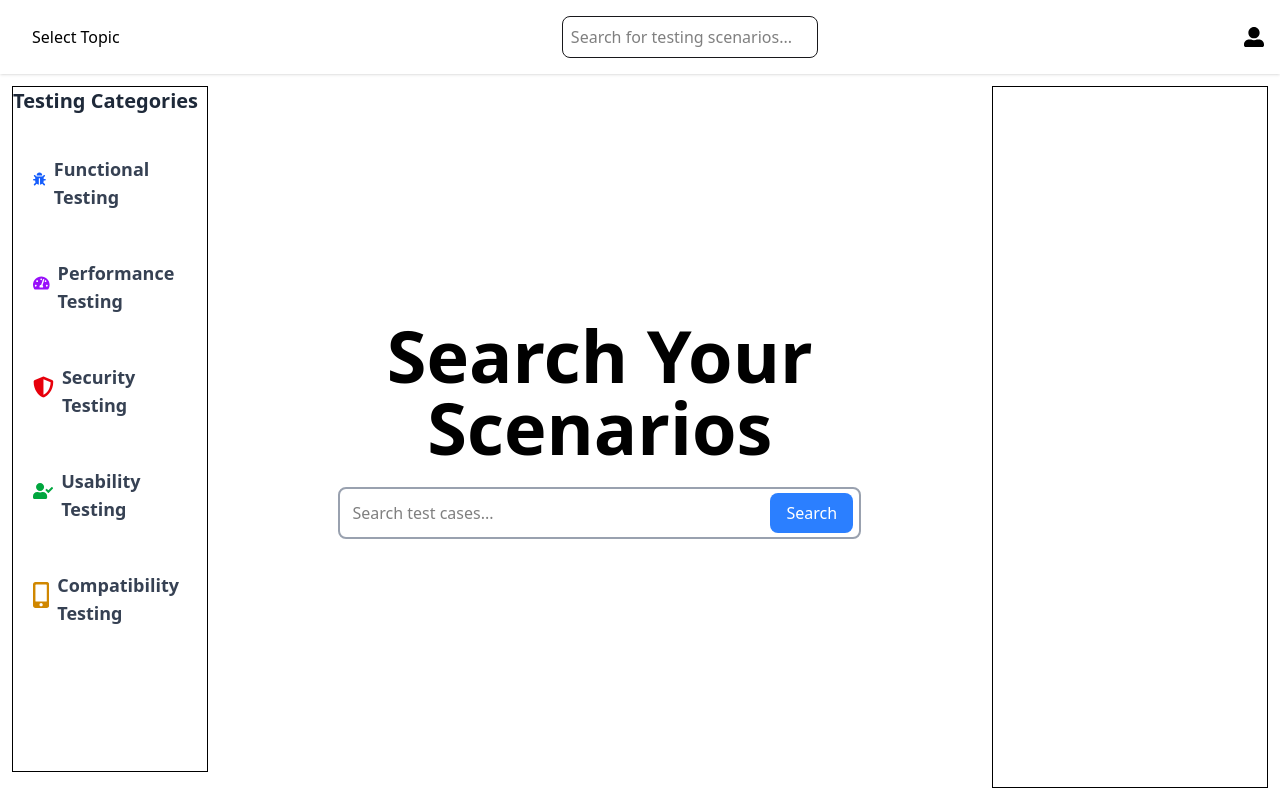
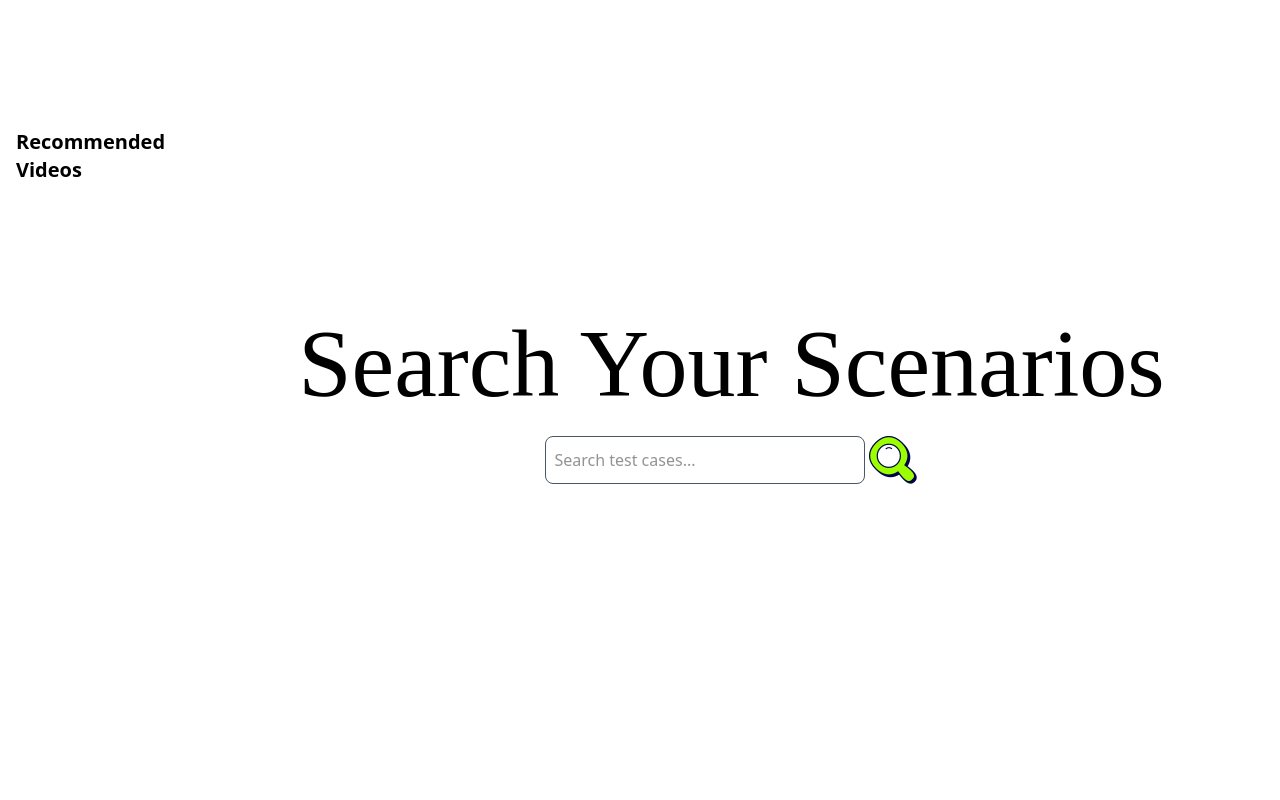
Before and after one commit to Abhishekk-bari/Manual_Testing, a React (Vite) app: page /dashboard in a window 1280 px wide. Built offline with nearby package versions, Linux system fonts and the light colour scheme; the HTML template or start-up script is replaced by a standard one.

Commit message:
done with main content

```diff
--- a/src/component/Dashboard/Dashboard.tsx
+++ b/src/component/Dashboard/Dashboard.tsx
@@ -9,7 +9,7 @@ const DashboardLayout: React.FC = () => {
     <div className="flex h-screen">
       {/* <Sidebar /> */}
       <div className="flex-1 flex flex-col overflow-hidden">
-        <Header />
+        {/* <Header /> */}
         <Outlet /> {/* This will render the nested routes */}
       </div>
     </div>
--- a/src/component/Dashboard/MainContent.tsx
+++ b/src/component/Dashboard/MainContent.tsx
@@ -1,5 +1,6 @@
 import React, { useEffect, useRef, useState } from "react";
 import { Link } from "react-router-dom";
+import search from '../../assets/Thumbnils/icons/Search-.png'
 import {
   FaBug,
   FaTachometerAlt,
@@ -17,12 +18,13 @@ import {
   FaGlobe,
 } from "react-icons/fa";
 
+
 const MainContent: React.FC = () => {
   const categories = [
     {
       name: "Functional Testing",
       path: "/dashboard/functional-testing",
-      icon: <FaBug className="w-4 h-4 mb-2 text-blue-600" />,
+      icon: <FaBug className="w-6 h-6 mb-2 text-blue-600" />,
     },
     {
       name: "Performance Testing",
@@ -145,6 +147,7 @@ const MainContent: React.FC = () => {
     "Login scenarios...",
     "Functional testing...",
   ];
+
   const [placeholderIndex, setPlaceholderIndex] = useState(0);
 
   useEffect(() => {
@@ -155,47 +158,45 @@ const MainContent: React.FC = () => {
   }, []);
 
   return (
-    <div className="w-screen h-screen flex flex-row p-3">
-      {/* First Row - Table */}
-      <div className="w-full flex-1 justify-center mb-4 border">
-        <h3 className="text-xl font-bold mb-5 text-gray-800">Testing Categories</h3>
-        <ul className="space-y-2">
-          {categories.map((category, index) => (
-            <li key={index} className="flex items-center p-5">
-              {category.icon}
-              <span className="text-lg font-semibold text-gray-700 ml-2">
-                {category.name}
-              </span>
-            </li>
-          ))}
-        </ul>
+    <div className="w-screen h-screen flex">
+    {/* Recommended Videos Section Moved to Left */}
+    <div className="w-1/7 p-4 mt-28">
+      <h2 className="text-xl font-bold mb-4">Recommended Videos</h2>
+      <a href="https://youtu.be/4XNDXNBi454?si=XMTEjAIWSMdlnEK2" target="_blank" rel="noopener noreferrer">
+        {/* <VideoSuggestion
+          id="dQw4w9WgXcQ"
+          title="Performance Testing and It's Types With Real life Examples"
+          channelName="TheTestingAcademy Hindi"
+          views={123456789}
+          thumbnail={thumb1}
+        /> */}
+      </a>
+      <a href="https://www.youtube.com/watch?v=example456" target="_blank" rel="noopener noreferrer">
+        {/* <VideoSuggestion
+          id="example456"
+          title="Performance Testing with Real life examples"
+          channelName="Gate Smashers"
+          views={5432109}
+          thumbnail={thumb2}
+        /> */}
+      </a>
     </div>
 
-      {/* Middle Row - Search Functionality */}
-      <div className="w-[280vw] flex flex-col justify-center items-center text-center mb-4">
-        <h1 className="text-4xl sm:text-7xl font-bold text-black mb-6">
-          Search Your Scenarios
-        </h1>
-        <div className="relative sm:w-2/3">
+    {/* Main Content Section */}
+    <div className="flex flex-col items-center justify-center flex-1 min-h-screen">
+      <h1 className="text-8xl text-center mb-6 font-[BoskaVariable]">Search Your Scenarios</h1>
+      <div className="flex gap-1">
         <input
           type="text"
-            className="w-full p-3 border-2 border-gray-400 rounded-lg focus:outline-none focus:border-blue-500"
           placeholder={placeholders[placeholderIndex]}
+          className="w-80 p-2 rounded-lg border border-gray-600 text-zinc-800"
         />
-          <button className="absolute right-2 top-1/2 transform -translate-y-1/2 bg-blue-500 text-white px-4 py-2 rounded-lg hover:bg-blue-600">
-            Search
-          </button>
+        <img className="w-12 h-12" src={search} />
+      </div>
     </div>
   </div>
 
-      {/* Right Row - List of Names */}
-      <div className="w-full flex justify-center border">
-
-      </div>
-    </div>
   );
 };
 
 export default MainContent;
-
-//done some change
--- a/src/index.css
+++ b/src/index.css
@@ -21,6 +21,11 @@
   font-family: "Bold";   /*Can be any text*/
   src: local("NippoVariable"),
     url("./fonts/Nippo-Variable.ttf") format("truetype");
+}
+@font-face {
+  font-family: "Bold";   /*Can be any text*/
+  src: local("BoskaVariable"),
+    url("./fonts/Boska-Variable.ttf") format("truetype");
 }
 
 /* ... */
```
Also changed, not shown: src/assets/Thumbnils/icons/Search-.png (added), src/fonts/Boska-Variable.ttf (added). Lines whose indentation alone changed are shown as unchanged.
